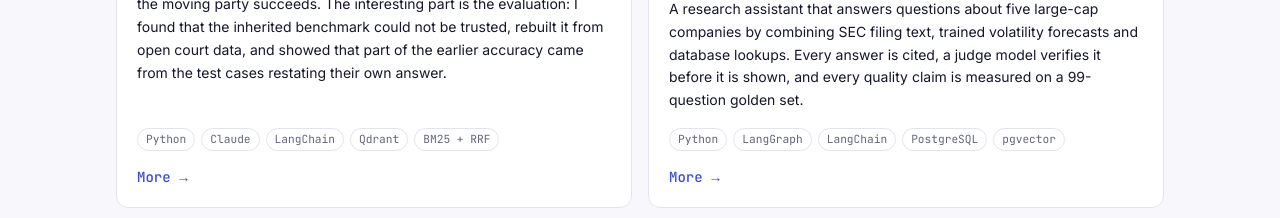
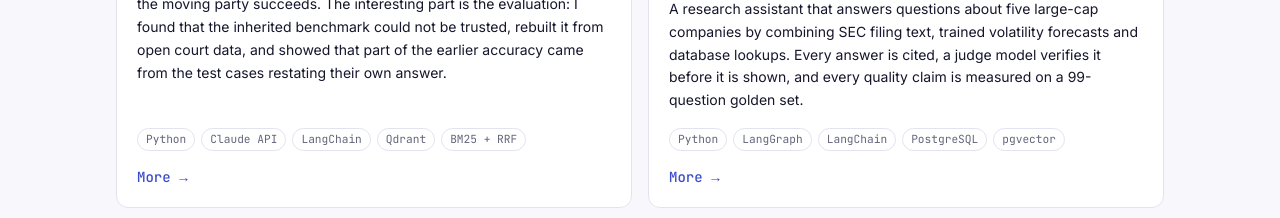
Before and after one commit to sohenpatel22/portfolio, a Next.js app: page / in a window 1280 px wide. Shown: the part 2380-2598 px from the top of the page. Built offline with nearby package versions, Linux system fonts and the light colour scheme; no server answers.

Commit message:
Update resume and align the legal page with its wording

```diff
--- a/src/data/legal-project.ts
+++ b/src/data/legal-project.ts
@@ -12,7 +12,7 @@ export const legalAgents: Project = {
   metric: { value: "0.72", label: "judge AUC on 398 appeals from the lower decision alone (95% CI 0.66 to 0.77)" },
   tags: ["LLM / Agents", "RAG", "Evaluation", "MLOps"],
   stack: [
-    "Python", "Claude", "LangChain", "Qdrant", "BM25 + RRF", "Kanon 2", "FastAPI", "Next.js", "Langfuse", "DSPy", "scikit-learn", "pytest",
+    "Python", "Claude API", "LangChain", "Qdrant", "BM25 + RRF", "Kanon 2", "FastAPI", "Next.js", "Langfuse", "DSPy", "scikit-learn", "pytest",
   ],
   facts: [
     { k: "398", v: "Tier B cases, 61 successes, FCA decisions 2023 to 2026" },
@@ -28,7 +28,7 @@ export const legalAgents: Project = {
       items: [
         "An appellant (or moving-party) agent and a respondent agent argue a Federal Court of Appeal proceeding, and a judge agent returns whether the moving party succeeds, with a confidence score. It is a research prototype, not a legal decision tool.",
         "The final design ('Tier B') gives the model only the lower-court or tribunal decision. Outcomes, grounds and the authorities the FCA cites come from the FCA judgment and are used for scoring only. The proceeding type and moving party come from the case caption, which is known before the decision.",
-        "Variants are switchable: a judge alone (v0), a judge with retrieved precedents (v1), and a grounds agent plus advocate briefs before the judge (v2). Retrieval is hybrid (BM25 and dense search fused with reciprocal rank fusion) with a Kanon 2 reranker, over a library of 4,887 FCA decisions (50,749 chunks), later widened with 815 Supreme Court decisions.",
+        "Variants are switchable: a judge alone (v0), a judge with retrieved precedents (v1), and a grounds agent plus advocate briefs before the judge (v2). Retrieval is hybrid (BM25 and dense search fused with reciprocal rank fusion) with a Kanon 2 reranker, over a library that grew from 4,887 FCA decisions (50,749 chunks) to about 5.7K decisions with 815 Supreme Court decisions added.",
       ],
     },
     {
```
Also changed, not shown: 1 other file (tests, documents, lock files or other folders).
